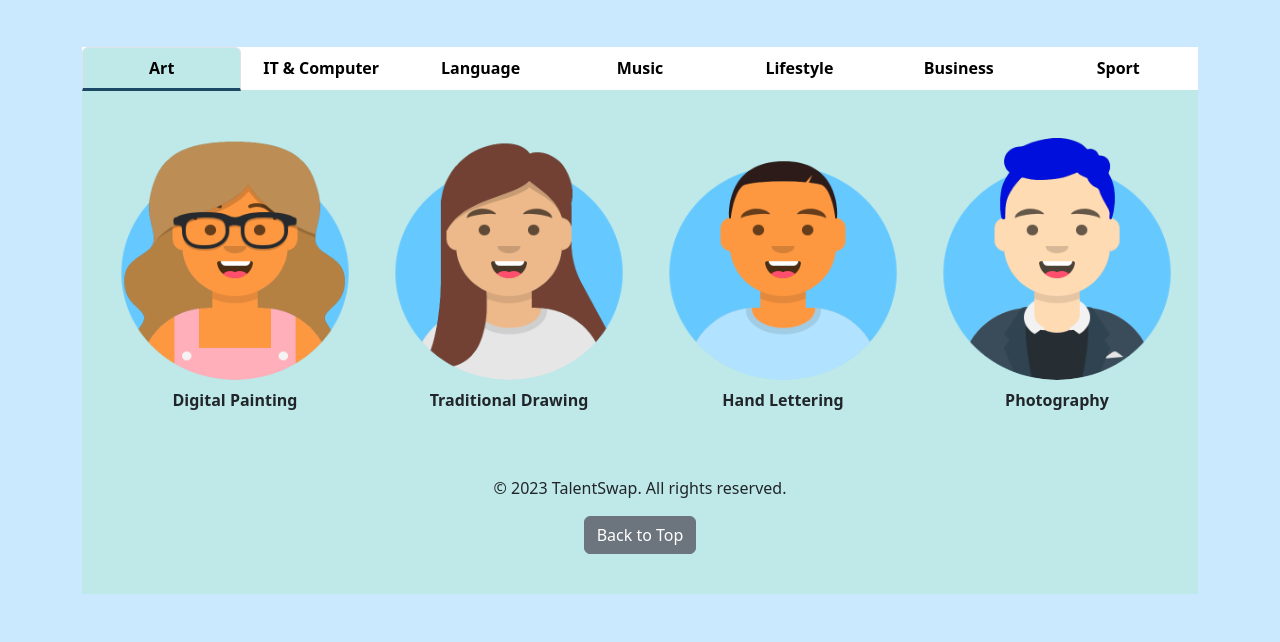
After one commit to sdsfvvbn/the_final_project, a Django app: page / in a window 1280 px wide. The commit adds this page. Shown: the part 955-1597 px from the top of the page. Run offline with Django 5.2, Linux system fonts and the light colour scheme.

Commit message:
implement homepage

```diff
--- a/homepage/templates/homepage/TalentSwap.html
+++ b/homepage/templates/homepage/TalentSwap.html
@@ -1,51 +1,6 @@
+{% extends "homepage/base.html" %}
 {% load static %}
-<!DOCTYPE html>
-<html lang="en">
-<head>
-    <meta charset="UTF-8">
-    <meta name="viewport" content="width=device-width, initial-scale=1.0">
-    <title>TalentSwap</title>
-    <link href="https://cdn.jsdelivr.net/npm/bootstrap@5.3.3/dist/css/bootstrap.min.css" rel="stylesheet"/>
-    <link href="styles.css" rel="stylesheet"/>
-    <link rel="stylesheet" type="text/css" href="{% static 'homepage/styles.css' %}">
-</head>
-
-<body id="page-top">
-    <div class="sticky-top">
-        <header class="py-3 border-bottom">
-            <div class="container d-flex justify-content-between align-items-center">
-                <a href="#page-top">
-                    <img src="assets/Logo.png" alt="Logo" class="img-fluid" style="width: 100px; height: auto;">
-                </a>
-                <div>
-                    <a href="#login" class="btn custom-btn">Log In</a>
-                    <a href="#signup" class="btn custom-btn">Sign Up</a>
-                </div>
-            </div>
-        </header>
-
-        <nav>
-            <div class="container">
-                <ul class="nav justify-content-between">
-                    <li class="nav-item">
-                        <a class="nav-link active" href="#home">Home</a>
-                    </li>
-                    <li class="nav-item">
-                        <a class="nav-link" href="#category">Category</a>
-                    </li>
-                    <li class="nav-item">
-                        <a class="nav-link" href="#contact">Contact Us</a>
-                    </li>
-                    <li class="nav-item">
-                        <a class="nav-link" href="#chat">Chat</a>
-                    </li>
-                </ul>
-            </div>
-        </nav>
-    </div>
-
-    <!-- insert sticky top -->
-
+{%block body%}
     <section class="py-5 bg-white">
         <div class="container">
           <div class="row align-items-center">
@@ -58,7 +13,7 @@
               </form>
             </div>
             <div class="col-md-6 text-center">
-              <img src="assets/Girls.png" alt="Girls Illustration" class="img-fluid" style="max-height: 300px;">
+              <img src="{% static 'homepage/assets/Girls.png' %}" alt="Girls Illustration" class="img-fluid" style="max-height: 300px;">
             </div>
           </div>
         </div>
@@ -173,23 +128,23 @@
                         <div class="d-flex flex-nowrap">
                             <!-- ITEM -->
                             <div class="text-center me-4">
-                                <img src="assets/DP1.png" class="rounded-circle" style="width:250px; height:250px;">
+                                <img src="{% static 'homepage/assets/DP1.png' %}" class="rounded-circle" style="width:250px; height:250px;">
                                 <p class="mt-2 fw-semibold text-dark">Digital Painting</p>
                             </div>
                             <div class="text-center me-4">
-                                <img src="assets/DP2.png" class="rounded-circle" style="width:250px; height:250px;">
+                                <img src="{% static 'homepage/assets/DP2.png' %}" class="rounded-circle" style="width:250px; height:250px;">
                                 <p class="mt-2 fw-semibold text-dark">Traditional Drawing</p>
                             </div>
                             <div class="text-center me-4">
-                                <img src="assets/DP3.png" class="rounded-circle" style="width:250px; height:250px;">
+                                <img src="{% static 'homepage/assets/DP3.png' %}" class="rounded-circle" style="width:250px; height:250px;">
                                 <p class="mt-2 fw-semibold text-dark">Hand Lettering</p>
                             </div>
                             <div class="text-center me-4">
-                                <img src="assets/DP4.png" class="rounded-circle" style="width:250px; height:250px;">
+                                <img src="{% static 'homepage/assets/DP4.png' %}" class="rounded-circle" style="width:250px; height:250px;">
                                 <p class="mt-2 fw-semibold text-dark">Photography</p>
                             </div>
                             <div class="text-center me-4">
-                                <img src="assets/DP5.png" class="rounded-circle" style="width:250px; height:250px;">
+                                <img src="{% static 'homepage/assets/DP5.png' %}" class="rounded-circle" style="width:250px; height:250px;">
                                 <p class="mt-2 fw-semibold text-dark">Video Editing</p>
                             </div>
                         </div>
@@ -205,23 +160,23 @@
                         <div class="d-flex flex-nowrap">
                             <!-- ITEM -->
                             <div class="text-center me-4">
-                                <img src="assets/DP3.png" class="rounded-circle" style="width:250px; height:250px;">
+                                <img src="{% static 'homepage/assets/DP3.png' %}" class="rounded-circle" style="width:250px; height:250px;">
                                 <p class="mt-2 fw-semibold text-dark">HTML</p>
                             </div>
                             <div class="text-center me-4">
-                                <img src="assets/DP1.png" class="rounded-circle" style="width:250px; height:250px;">
+                                <img src="{% static 'homepage/assets/DP1.png' %}" class="rounded-circle" style="width:250px; height:250px;">
                                 <p class="mt-2 fw-semibold text-dark">Java</p>
                             </div>
                             <div class="text-center me-4">
-                                <img src="assets/DP5.png" class="rounded-circle" style="width:250px; height:250px;">
+                                <img src="{% static 'homepage/assets/DP5.png' %}" class="rounded-circle" style="width:250px; height:250px;">
                                 <p class="mt-2 fw-semibold text-dark">Basic Programming</p>
                             </div>
                             <div class="text-center me-4">
-                                <img src="assets/DP6.png" class="rounded-circle" style="width:250px; height:250px;">
+                                <img src="{% static 'homepage/assets/DP6.png' %}" class="rounded-circle" style="width:250px; height:250px;">
                                 <p class="mt-2 fw-semibold text-dark">Python</p>
                             </div>
                             <div class="text-center me-4">
-                                <img src="assets/DP2.png" class="rounded-circle" style="width:250px; height:250px;">
+                                <img src="{% static 'homepage/assets/DP2.png' %}" class="rounded-circle" style="width:250px; height:250px;">
                                 <p class="mt-2 fw-semibold text-dark">Coding for Kids</p>
                             </div>
                         </div>
@@ -237,23 +192,23 @@
                         <div class="d-flex flex-nowrap">
                             <!-- ITEM -->
                             <div class="text-center me-4">
-                                <img src="assets/DP2.png" class="rounded-circle" style="width:250px; height:250px;">
+                                <img src="{% static 'homepage/assets/DP2.png' %}" class="rounded-circle" style="width:250px; height:250px;">
                                 <p class="mt-2 fw-semibold text-dark">Japanese</p>
                             </div>
                             <div class="text-center me-4">
-                                <img src="assets/DP5.png" class="rounded-circle" style="width:250px; height:250px;">
+                                <img src="{% static 'homepage/assets/DP5.png' %}" class="rounded-circle" style="width:250px; height:250px;">
                                 <p class="mt-2 fw-semibold text-dark">Chinese for Business</p>
                             </div>
                             <div class="text-center me-4">
-                                <img src="assets/DP6.png" class="rounded-circle" style="width:250px; height:250px;">
+                                <img src="{% static 'homepage/assets/DP6.png' %}" class="rounded-circle" style="width:250px; height:250px;">
                                 <p class="mt-2 fw-semibold text-dark">English</p>
                             </div>
                             <div class="text-center me-4">
-                                <img src="assets/DP3.png" class="rounded-circle" style="width:250px; height:250px;">
+                                <img src="{% static 'homepage/assets/DP3.png' %}" class="rounded-circle" style="width:250px; height:250px;">
                                 <p class="mt-2 fw-semibold text-dark">Sign Language</p>
                             </div>
                             <div class="text-center me-4">
-                                <img src="assets/DP4.png" class="rounded-circle" style="width:250px; height:250px;">
+                                <img src="{% static 'homepage/assets/DP4.png' %}" class="rounded-circle" style="width:250px; height:250px;">
                                 <p class="mt-2 fw-semibold text-dark">Korean</p>
                             </div>
                         </div>
@@ -269,20 +224,20 @@
                         <div class="d-flex flex-nowrap">
                             <!-- ITEM -->
                             <div class="text-center me-4">
-                                <img src="assets/DP1.png" class="rounded-circle" style="width:250px; height:250px;">
+                                <img src="{% static 'homepage/assets/DP1.png' %}" class="rounded-circle" style="width:250px; height:250px;">
                                 <p class="mt-2 fw-semibold text-dark">Guitar</p>
                             </div>
                             <div class="text-center me-4">
-                                <img src="assets/DP3.png" class="rounded-circle" style="width:250px; height:250px;">
+                                <img src="{% static 'homepage/assets/DP3.png' %}" class="rounded-circle" style="width:250px; height:250px;">
                                 <p class="mt-2 fw-semibold text-dark">Piano</p>
                             </div>
                             <div class="text-center me-4">
-                                <img src="assets/DP5.png" class="rounded-circle" style="width:250px; height:250px;">
+                                <img src="{% static 'homepage/assets/DP5.png' %}png" class="rounded-circle" style="width:250px; height:250px;">
                                 <p class="mt-2 fw-semibold text-dark">Vocal</p>
                             </div>
                             <div class="text-center me-4">
-                                <img src="assets/DP6.png" class="rounded-circle" style="width:250px; height:250px;">
-                                <p class="mt-2 fw-semibold text-dark">Violing</p>
+                                <img src="{% static 'homepage/assets/DP6.png' %}assets/DP6.png" class="rounded-circle" style="width:250px; height:250px;">
+                                <p class="mt-2 fw-semibold text-dark">Violin</p>
                             </div>
                         </div>
                     </div>
@@ -297,23 +252,23 @@
                         <div class="d-flex flex-nowrap">
                             <!-- ITEM -->
                             <div class="text-center me-4">
-                                <img src="assets/DP4.png" class="rounded-circle" style="width:250px; height:250px;">
+                                <img src="{% static 'homepage/assets/DP4.png' %}png" class="rounded-circle" style="width:250px; height:250px;">
                                 <p class="mt-2 fw-semibold text-dark">Cooking</p>
                             </div>
                             <div class="text-center me-4">
-                                <img src="assets/DP3.png" class="rounded-circle" style="width:250px; height:250px;">
+                                <img src="{% static 'homepage/assets/DP3.png' %}" class="rounded-circle" style="width:250px; height:250px;">
                                 <p class="mt-2 fw-semibold text-dark">Crocheting</p>
                             </div>
                             <div class="text-center me-4">
-                                <img src="assets/DP5.png" class="rounded-circle" style="width:250px; height:250px;">
+                                <img src="{% static 'homepage/assets/DP5.png' %}" class="rounded-circle" style="width:250px; height:250px;">
                                 <p class="mt-2 fw-semibold text-dark">Origami</p>
                             </div>
                             <div class="text-center me-4">
-                                <img src="assets/DP2.png" class="rounded-circle" style="width:250px; height:250px;">
+                                <img src="{% static 'homepage/assets/DP2.png' %}" class="rounded-circle" style="width:250px; height:250px;">
                                 <p class="mt-2 fw-semibold text-dark">Gardening</p>
                             </div>
                             <div class="text-center me-4">
-                                <img src="assets/DP1.png" class="rounded-circle" style="width:250px; height:250px;">
+                                <img src="{% static 'homepage/assets/DP1.png' %}" class="rounded-circle" style="width:250px; height:250px;">
                                 <p class="mt-2 fw-semibold text-dark">Pet Grooming</p>
                             </div>
                         </div>
@@ -329,15 +284,15 @@
                         <div class="d-flex flex-nowrap">
                             <!-- ITEM -->
                             <div class="text-center me-4">
-                                <img src="assets/DP2.png" class="rounded-circle" style="width:250px; height:250px;">
+                                <img src="{% static 'homepage/assets/DP2.png' %}" class="rounded-circle" style="width:250px; height:250px;">
                                 <p class="mt-2 fw-semibold text-dark">Small Business</p>
                             </div>
                             <div class="text-center me-4">
-                                <img src="assets/DP5.png" class="rounded-circle" style="width:250px; height:250px;">
+                                <img src="{% static 'homepage/assets/DP5.png' %}" class="rounded-circle" style="width:250px; height:250px;">
                                 <p class="mt-2 fw-semibold text-dark">Leadership</p>
                             </div>
                             <div class="text-center me-4">
-                                <img src="assets/DP6.png" class="rounded-circle" style="width:250px; height:250px;">
+                                <img src="{% static 'homepage/assets/DP6.png' %}" class="rounded-circle" style="width:250px; height:250px;">
                                 <p class="mt-2 fw-semibold text-dark">Public Speaking</p>
                             </div>
                         </div>
@@ -353,26 +308,23 @@
                         <div class="d-flex flex-nowrap">
                             <!-- ITEM -->
                             <div class="text-center me-4">
-                                <img src="assets/DP2.png" class="rounded-circle" style="width:250px; height:250px;">
+                                <img src="{% static 'homepage/assets/DP2.png' %}" class="rounded-circle" style="width:250px; height:250px;">
                                 <p class="mt-2 fw-semibold text-dark">Badminton</p>
                             </div>
                             <div class="text-center me-4">
-                                <img src="assets/DP5.png" class="rounded-circle" style="width:250px; height:250px;">
+                                <img src="{% static 'homepage/assets/DP5.png' %}" class="rounded-circle" style="width:250px; height:250px;">
                                 <p class="mt-2 fw-semibold text-dark">Soccer</p>
                             </div>
                             <div class="text-center me-4">
-                                <img src="assets/DP6.png" class="rounded-circle" style="width:250px; height:250px;">
+                                <img src="{% static 'homepage/assets/DP6.png' %}" class="rounded-circle" style="width:250px; height:250px;">
                                 <p class="mt-2 fw-semibold text-dark">Wall Climbing</p>
                             </div>
                             <div class="text-center me-4">
-                                <img src="assets/DP3.png" class="rounded-circle" style="width:250px; height:250px;">
+                                <img src="{% static 'homepage/assets/DP3.png' %}" class="rounded-circle" style="width:250px; height:250px;">
                                 <p class="mt-2 fw-semibold text-dark">Running</p>
                             </div>
                         </div>
                     </div>
                 </div>
             </div>
-
-    <script src="https://cdn.jsdelivr.net/npm/bootstrap@5.3.3/dist/js/bootstrap.bundle.min.js"></script>
-</body>
-</html>
+{%endblock%}
--- /dev/null
+++ b/homepage/templates/homepage/base.html
@@ -0,0 +1,57 @@
+{% load static %}
+<!DOCTYPE html>
+<html lang="en">
+<head>
+    <meta charset="UTF-8">
+    <meta name="viewport" content="width=device-width, initial-scale=1.0">
+    <title>TalentSwap</title>
+    <link href="https://cdn.jsdelivr.net/npm/bootstrap@5.3.3/dist/css/bootstrap.min.css" rel="stylesheet"/>
+    <link rel="stylesheet" type="text/css" href="{% static 'homepage/styles.css' %}">
+</head>
+
+<body id="page-top">
+    <div class="sticky-top">
+        <header class="py-3 border-bottom">
+            <div class="container d-flex justify-content-between align-items-center">
+                <a href="#page-top">
+                    <img src="{% static 'homepage/assets/Logo.png' %}" alt="Logo" class="img-fluid" style="width: 100px; height: auto;">
+                </a>
+                <div>
+                    <a href="#login" class="btn custom-btn">Log In</a>
+                    <a href="#signup" class="btn custom-btn">Sign Up</a>
+                </div>
+            </div>
+        </header>
+
+        <nav>
+            <div class="container">
+                <ul class="nav justify-content-between">
+                    <li class="nav-item">
+                        <a class="nav-link active" href="#home">Home</a>
+                    </li>
+                    <li class="nav-item">
+                        <a class="nav-link" href="#category">Category</a>
+                    </li>
+                    <li class="nav-item">
+                        <a class="nav-link" href="#contact">Contact Us</a>
+                    </li>
+                    <li class="nav-item">
+                        <a class="nav-link" href="#chat">Chat</a>
+                    </li>
+                </ul>
+            </div>
+        </nav>
+    </div>
+
+    {%block body%}
+    {%endblock%}
+
+    <footer class="text-center py-4">
+        <div class="container">
+            <p>&copy; 2023 TalentSwap. All rights reserved.</p>
+            <a href="#page-top" class="btn btn-secondary">Back to Top</a>
+        </div>
+
+    <script src="https://cdn.jsdelivr.net/npm/bootstrap@5.3.3/dist/js/bootstrap.bundle.min.js"></script>
+</body>
+</html>
--- a/homepage/views.py
+++ b/homepage/views.py
@@ -1,3 +1,5 @@
 from django.shortcuts import render
 
 # Create your views here.
+def home(request):
+    return render(request, 'homepage/TalentSwap.html')
--- a/project/settings.py
+++ b/project/settings.py
@@ -37,6 +37,7 @@ INSTALLED_APPS = [
     'django.contrib.sessions',
     'django.contrib.messages',
     'django.contrib.staticfiles',
+    'homepage',
 ]
 
 MIDDLEWARE = [
@@ -114,7 +115,7 @@ USE_TZ = True
 # Static files (CSS, JavaScript, Images)
 # https://docs.djangoproject.com/en/5.2/howto/static-files/
 
-STATIC_URL = 'static/'
+STATIC_URL = '/static/'
 
 # Default primary key field type
 # https://docs.djangoproject.com/en/5.2/ref/settings/#default-auto-field
--- a/project/urls.py
+++ b/project/urls.py
@@ -16,7 +16,8 @@ Including another URLconf
 """
 from django.contrib import admin
 from django.urls import path
+from homepage import views
 
 urlpatterns = [
-    path('admin/', admin.site.urls),
+    path('', views.home, name='homepage'),
 ]
```
